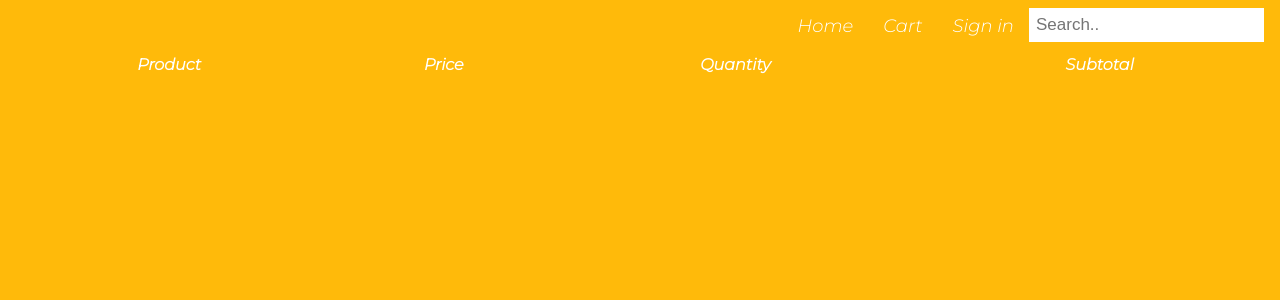
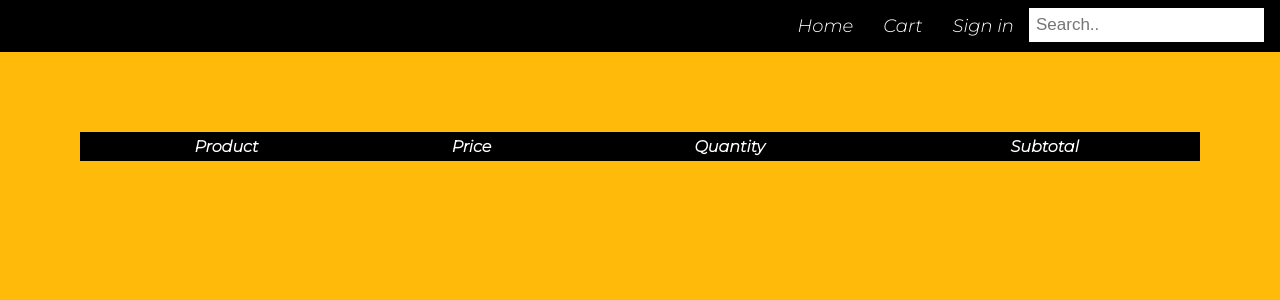
Before and after one commit to SoftwareChimp/GroceryChimp, a Django app: page /shopping_cart/ in a window 1280 px wide. Shown: the top 300 px of the page. Run offline with Django 3.2, Linux system fonts and the light colour scheme; lists and menus that the app fills with data are empty.

Commit message:
Added header to cart page, redesigned navbar; cart page script not working

```diff
--- a/GroceryChimp/static/css/styles.css
+++ b/GroceryChimp/static/css/styles.css
@@ -22,7 +22,8 @@ body{
 /* --------------- Navigation  -------------------*/
 .topnav {
     overflow: hidden;
-    background-color: transparent;
+    /*background-color: transparent;*/
+    background-color: black; /*Trying out black navbar*/
 }
 
 .topnav a {
@@ -36,7 +37,9 @@ body{
     color:white;
 }
 .topnav a:hover {
-    color: #FFBA0A;
+    /*color: #FFBA0A;*/
+    background-color: #FFBA0A;
+    color: black;
 }
 .topnav input[type=text] {
     float: right;
@@ -50,7 +53,7 @@ body{
 .logo {
     width: 33%;
     height: auto;
-    margin-top: -50px;
+    /*margin-top: -50px;*/
 }
 
 /*---------------- Home Page --------------------------*/
@@ -378,9 +381,19 @@ body .home_page{
     cursor: pointer;
 }
 
+.shopping_cart_header {
+    margin: 80px;
+}
+
 .shopping_cart_header table {
     width: 100%;
-    color:#fff;
+    border-collapse: collapse;
+}
+
+.shopping_cart_header th {
+    color: white;
+    background-color: black;
+    padding: 5px;
 }
 
 
```
